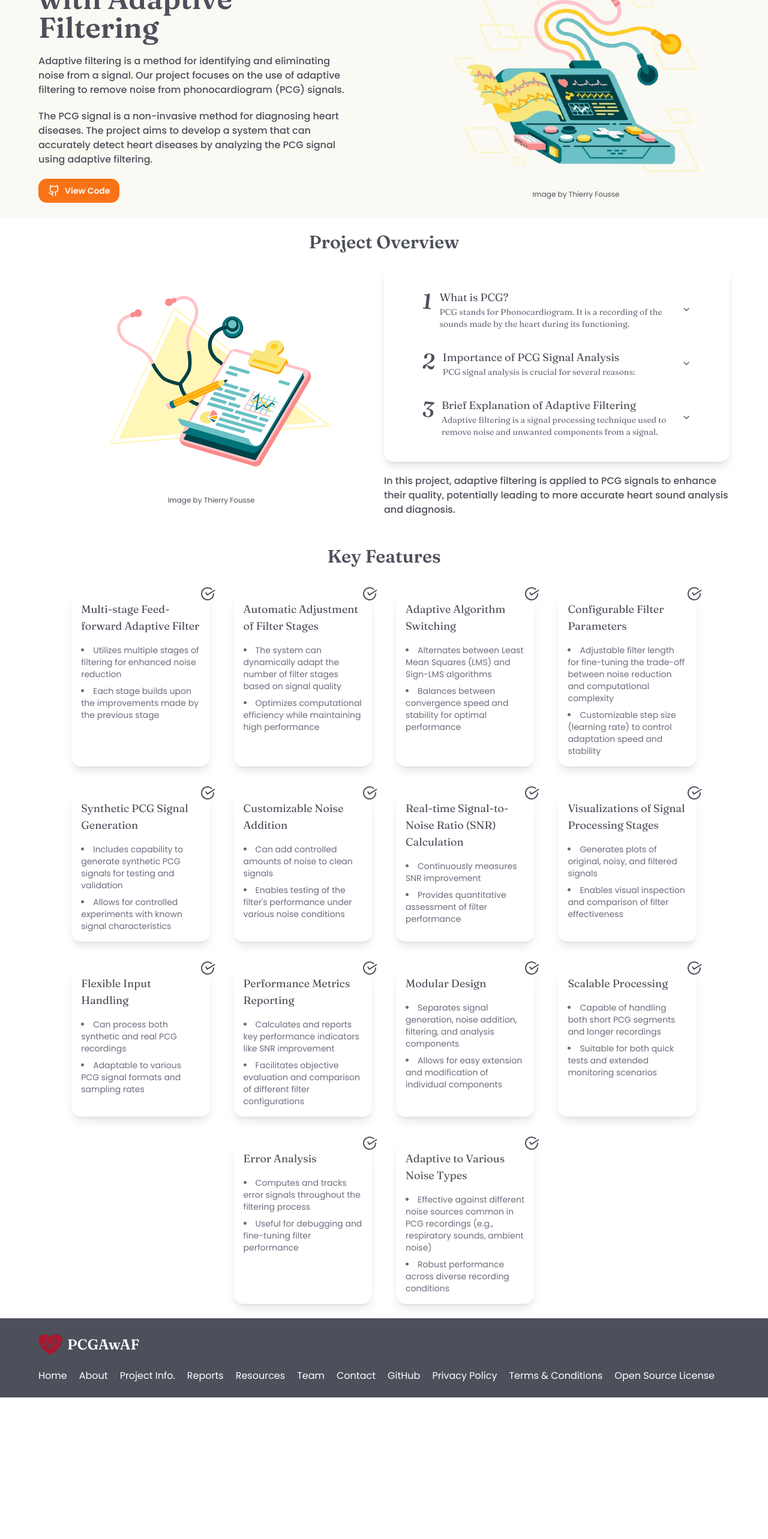
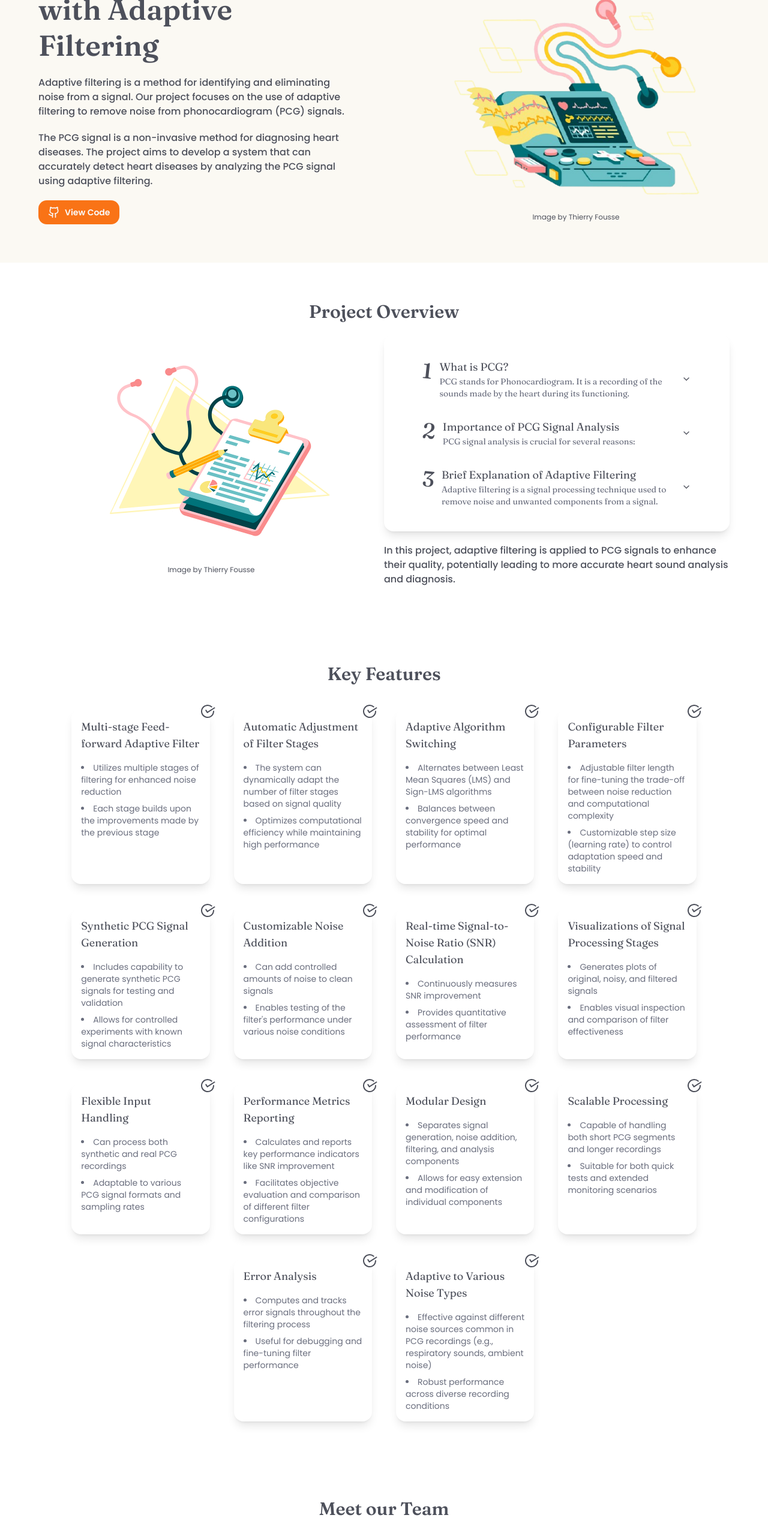
Before and after one commit to kunalkeshan/PCG-Signal-Analysis-With-Adaptive-Filtering, a Next.js app in the folder client/: page / in a window 1280 px wide. Shown: the part 186-2752 px from the top of the page at 60% size. Before the commit the page ends 2516 px from the top, so only its background shows below. Built offline with nearby package versions, Linux system fonts and the light colour scheme.

Commit message:
feat: Add team members and resources sections to home page

```diff
--- a/client/app/page.tsx
+++ b/client/app/page.tsx
@@ -2,6 +2,8 @@
 import Hero from '@/components/home/hero';
 import ProjectOverview from '@/components/home/project-overview';
 import KeyFeatures from '@/components/home/key-features';
+import TeamMembers from '@/components/common/team-members';
+import Resources from '@/components/home/resources';
 
 export default function Home() {
 	return (
@@ -9,6 +11,8 @@ export default function Home() {
 			<Hero />
 			<ProjectOverview />
 			<KeyFeatures />
+			<TeamMembers />
+			<Resources />
 		</main>
 	);
 }
--- /dev/null
+++ b/client/app/team/[slug]/page.tsx
@@ -0,0 +1,3 @@
+export default function IndividualTeamMember() {
+	return <div></div>;
+}
--- /dev/null
+++ b/client/components/common/team-members.tsx
@@ -0,0 +1,13 @@
+import React from 'react';
+
+const TeamMembers = () => {
+	return (
+		<div className='w-full max-w-screen-xl mx-auto p-6 md:p-16'>
+			<h2 className='font-heading font-semibold text-3xl text-center'>
+				Meet our Team
+			</h2>
+		</div>
+	);
+};
+
+export default TeamMembers;
--- a/client/components/footer.tsx
+++ b/client/components/footer.tsx
@@ -34,6 +34,21 @@ const Footer = () => {
 					))}
 				</ul>
 			</div>
+			<hr className='my-4 border border-white/50 rounded-2xl' />
+			<div className='max-w-screen-xl mx-auto flex flex-wrap items-center justify-center gap-2 text-center text-sm text-white'>
+				<p>&copy; 2024 PCGAwAF. All rights reserved.</p>
+				<p>
+					Design inspired by{' '}
+					<Link
+						href={'https://bright-beginnings.webflow.io/'}
+						target='_blank'
+						className='text-primary underline'
+					>
+						Bright Beginnings
+					</Link>
+					.
+				</p>
+			</div>
 		</footer>
 	);
 };
--- a/client/components/home/hero.tsx
+++ b/client/components/home/hero.tsx
@@ -17,8 +17,8 @@ const Hero = () => {
 	return (
 		<section className='bg-background w-full'>
 			<div className='max-w-screen-xl mx-auto grid grid-cols-1 lg:grid-cols-2'>
-				<div className='flex flex-col gap-5 p-6 md:px-16'>
-					<h1 className='font-heading text-5xl font-semibold'>
+				<div className='flex flex-col gap-5 p-6 md:px-16 md:pb-16'>
+					<h1 className='font-heading text-5xl font-semibold leading-tight'>
 						PCG Signal Analysis with Adaptive Filtering
 					</h1>
 					{subtitles.map((subtitle, index) => (
--- a/client/components/home/key-features.tsx
+++ b/client/components/home/key-features.tsx
@@ -110,7 +110,7 @@ const keyFeatures: KeyFeatureItem[] = [
 
 const KeyFeatures = () => {
 	return (
-		<div className='w-full max-w-screen-xl mx-auto p-6 md:px-16'>
+		<div className='w-full max-w-screen-xl mx-auto p-6 md:p-16'>
 			<h2 className='font-heading font-semibold text-3xl text-center'>
 				Key Features
 			</h2>
--- a/client/components/home/project-overview.tsx
+++ b/client/components/home/project-overview.tsx
@@ -53,7 +53,7 @@ const details: ProjectOverviewDetail[] = [
 
 const ProjectOverview = () => {
 	return (
-		<section className='w-full max-w-screen-xl mx-auto p-6 md:px-16'>
+		<section className='w-full max-w-screen-xl mx-auto p-6 md:p-16'>
 			<h2 className='font-heading font-semibold text-3xl text-center'>
 				Project Overview
 			</h2>
--- /dev/null
+++ b/client/components/home/resources.tsx
@@ -0,0 +1,13 @@
+import React from 'react';
+
+const Resources = () => {
+	return (
+		<div className='w-full max-w-screen-xl mx-auto p-6 md:p-16'>
+			<h2 className='font-heading font-semibold text-3xl text-center'>
+				Resources
+			</h2>
+		</div>
+	);
+};
+
+export default Resources;
--- /dev/null
+++ b/client/components/team/team-card.tsx
@@ -0,0 +1,7 @@
+import React from 'react';
+
+const TeamMemberCard = () => {
+	return <div>TeamMemberCard</div>;
+};
+
+export default TeamMemberCard;
```
Also changed, not shown: client/constants/team.ts (added, +10 -0 lines).
